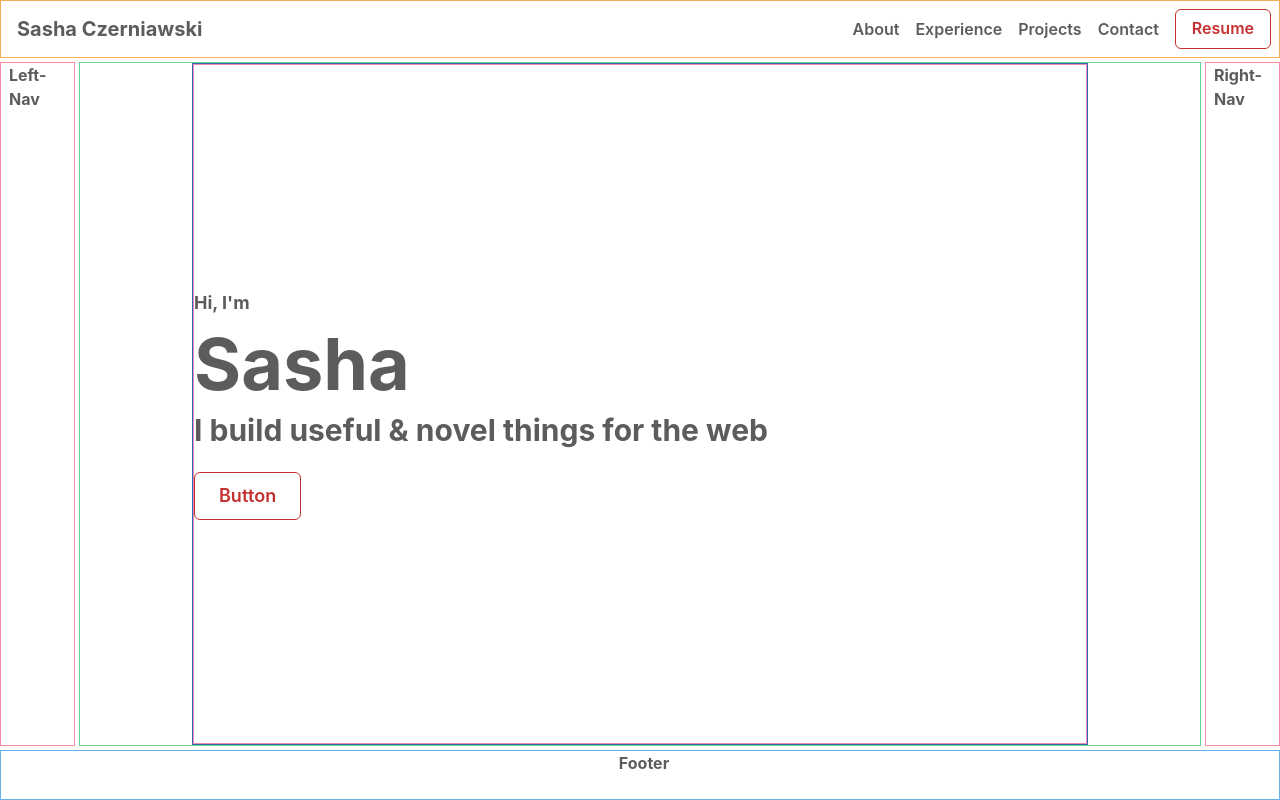
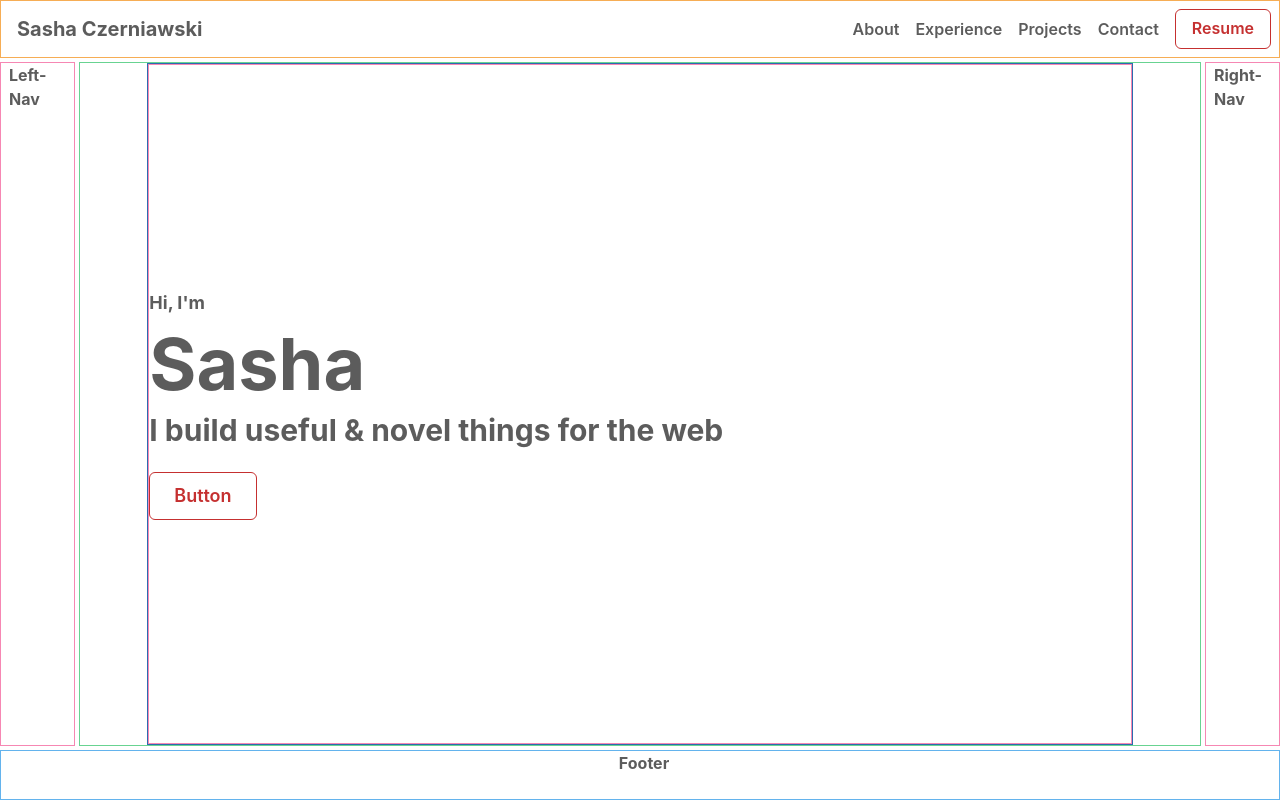
Before and after one commit to sashacandoit/portfolio-2023, a React (Create React App) app: page / in a window 1280 px wide. Built offline with nearby package versions, Linux system fonts and the light colour scheme.

Commit message:
fixed box sizing for header section

```diff
--- a/src/App.js
+++ b/src/App.js
@@ -38,8 +38,8 @@ function App() {
           Left-Nav
         </GridItem>
 
-        <GridItem border='1px' borderColor='green.300' area={'main'} align='center'>
-          <Box align='start' width='80%' border='1px' borderColor='blue.600'>
+        <GridItem border='1px' borderColor='green.300' area={'main'} align='start' padding={'0 6%'}>
+          <Box align='start' border='1px' borderColor='blue.600'>
             <VStack
               height={{ base: '60vh', lg: '85vh' }}
               justify='center'
```
